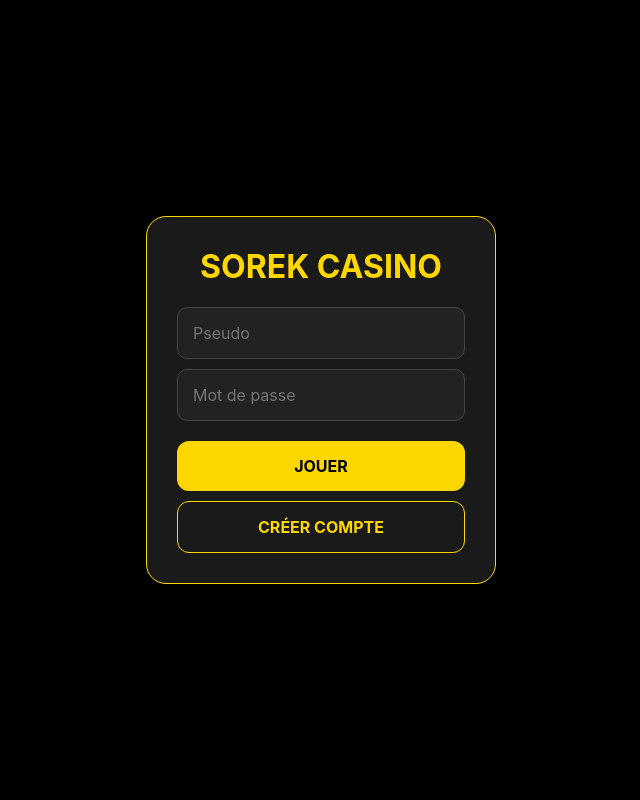
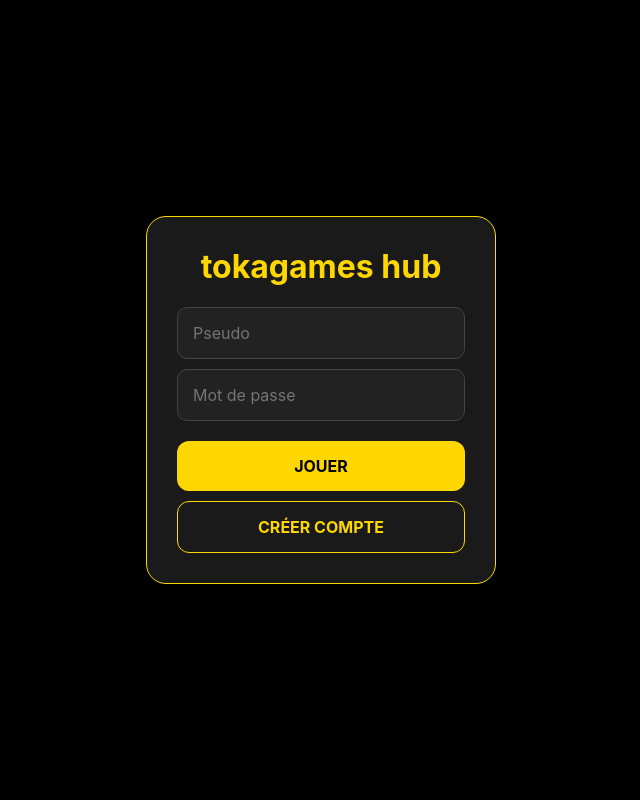
Before and after one commit to daxt61/tokacoockies_games, a Flask app: page / in a window 1280 px wide. Shown: the whole page, without its empty margins (319-959 px from the left). Run offline with Flask 3, Linux system fonts and the light colour scheme; some libraries are stand-ins or nearby versions.

Commit message:
Update index.html

```diff
--- a/templates/index.html
+++ b/templates/index.html
@@ -3,7 +3,7 @@
 <head>
     <meta charset="UTF-8">
     <meta name="viewport" content="width=device-width, initial-scale=1.0, maximum-scale=1.0, user-scalable=no, viewport-fit=cover">
-    <title>Sorek Casino & Clicker</title>
+    <title>tokacookies games</title>
     <script src="https://cdnjs.cloudflare.com/ajax/libs/socket.io/4.0.1/socket.io.js"></script>
     <style>
         :root { --bg: #101010; --panel: #1a1a1a; --accent: #ffd700; --text: #fff; --green: #4caf50; --red: #f44336; }
@@ -72,7 +72,7 @@
 
     <div id="auth-overlay">
         <div class="auth-box">
-            <h1 style="color:var(--accent); margin-top:0">SOREK CASINO</h1>
+            <h1 style="color:var(--accent); margin-top:0">tokagames hub</h1>
             <p id="auth-err" style="color:var(--red); font-size:0.9rem;"></p>
             <input id="u" placeholder="Pseudo">
             <input id="p" type="password" placeholder="Mot de passe">
@@ -122,7 +122,7 @@
         </div>
 
         <div id="view-social" class="view">
-            <h3 style="text-align:center">SOCIAL HUB</h3>
+            <h3 style="text-align:center">tokasocial hub</h3>
             <p style="text-align:center; color:#666">Chat et Amis bientôt ici...</p>
         </div>
     </main>
```
